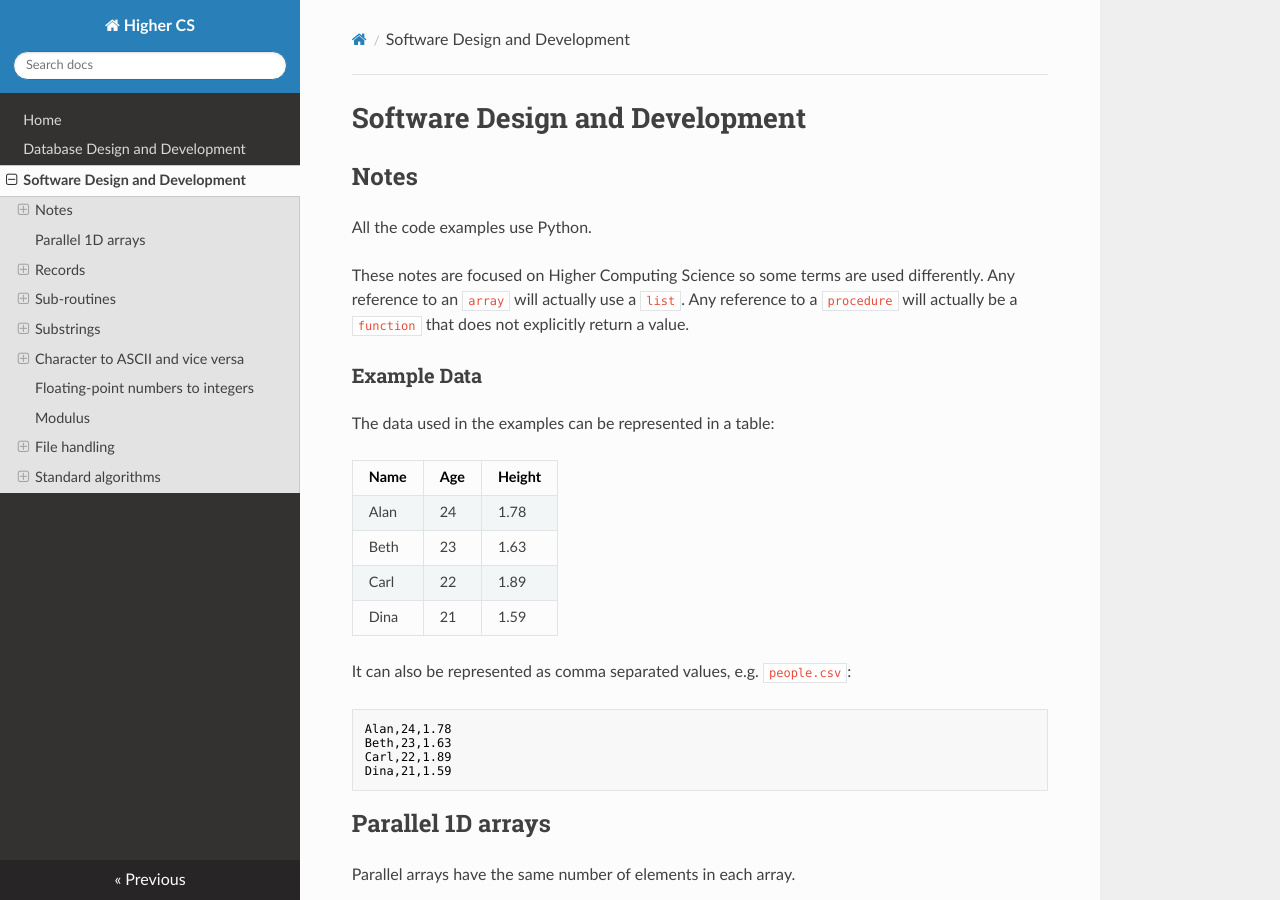
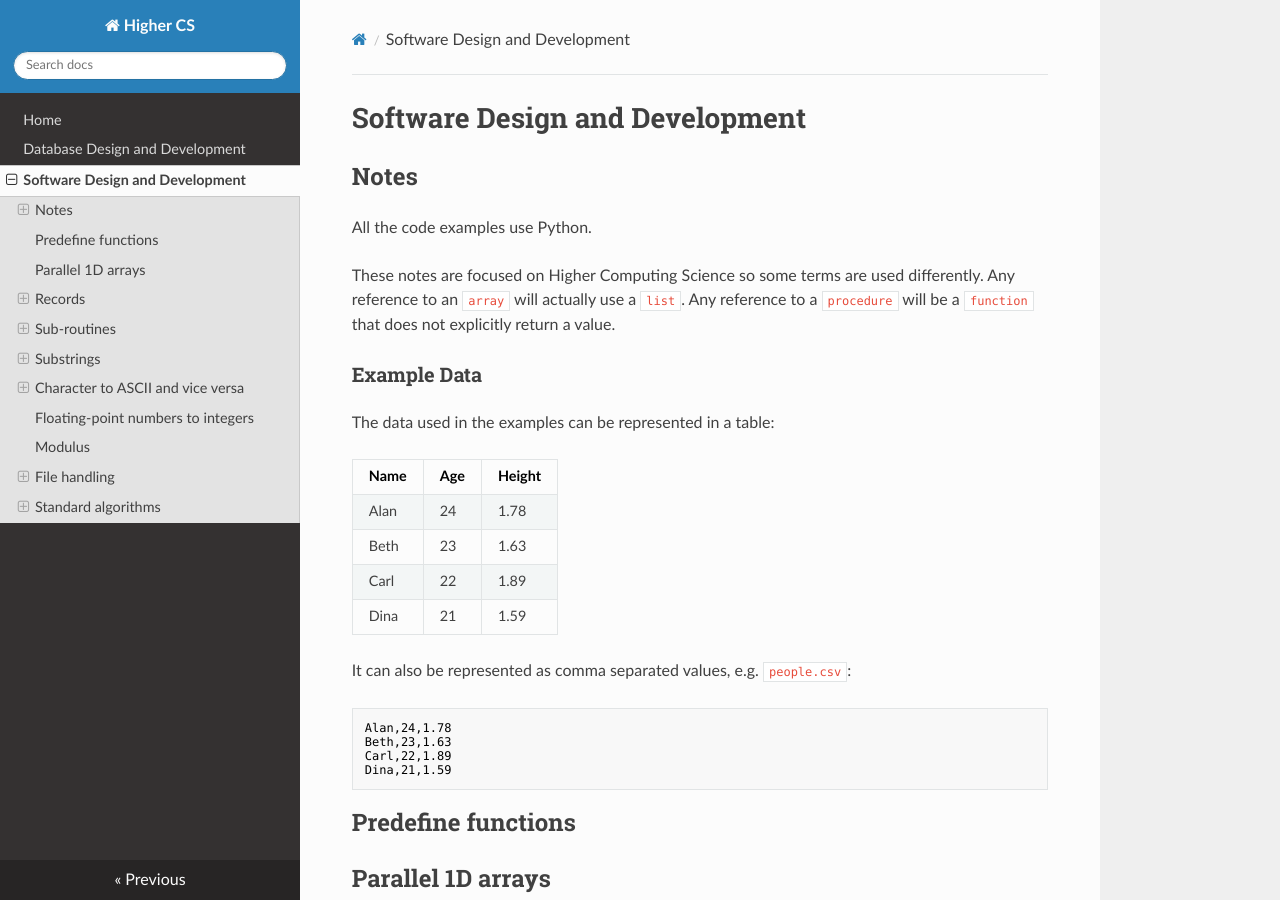
Before and after one commit to MrFriendCS/H-CS, an MkDocs documentation site: the page built from docs/H-CS-SDD.md, in a window 1280 px wide and 900 px high. Built offline with MkDocs 1.6.1, drawn with Linux system fonts in a browser that asks for light colours; nearby versions of some CDN libraries; part of the change alters nothing that is shown.

Commit message:
docs/H-CS-SDD.md updated from https://stackedit.io/

````diff
--- a/docs/H-CS-SDD.md
+++ b/docs/H-CS-SDD.md
@@ -4,7 +4,7 @@
 
 All the code examples use Python.
 
-These notes are focused on Higher Computing Science so some terms are used differently.  Any reference to an `array` will actually use a `list`.  Any reference to a `procedure` will actually be a `function` that does not explicitly return a value.
+These notes are focused on Higher Computing Science so some terms are used differently.  Any reference to an `array` will actually use a `list`.  Any reference to a `procedure` will be a `function` that does not explicitly return a value.
 
 ### Example Data
 
@@ -25,6 +25,8 @@ Beth,23,1.63
 Carl,22,1.89
 Dina,21,1.59
 ```
+
+## Predefine functions
 
 ## Parallel 1D arrays
 
@@ -549,7 +551,7 @@ for index in range(len(names)):
 print("Found " + str(count) + " occurence(s)")
 ```
 <!--stackedit_data:
-eyJoaXN0b3J5IjpbNDg4MjUzNTI2LC0xMjk2OTcwMDM5LDIwMz
-U4NDk4NzYsLTE1NzkzNjc4OTYsMTQzMDMzMzYxMSwxOTMxOTA0
-MzQsMTY4NDk4MzI3NF19
+eyJoaXN0b3J5IjpbMzk0MDAzNTIsNDg4MjUzNTI2LC0xMjk2OT
+cwMDM5LDIwMzU4NDk4NzYsLTE1NzkzNjc4OTYsMTQzMDMzMzYx
+MSwxOTMxOTA0MzQsMTY4NDk4MzI3NF19
 -->
````
